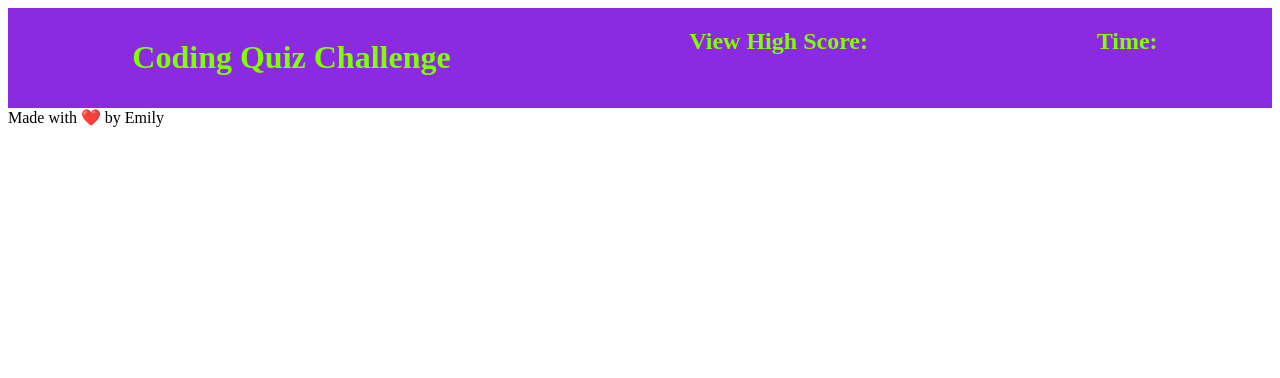
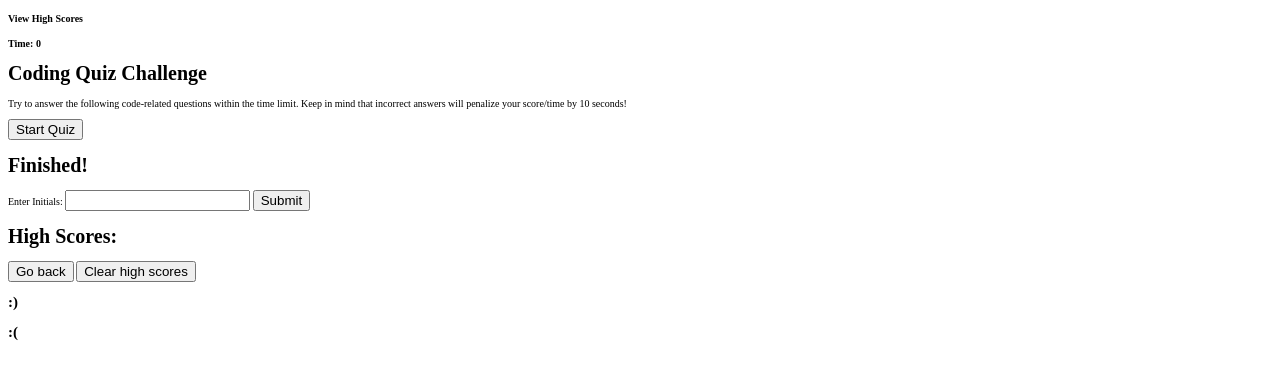
Before and after one commit to emilycain92/quiz-challenge, a plain HTML site: page index.html in a window 1280 px wide. Drawn offline with Linux system fonts and the light colour scheme.

Commit message:
finished html, started css and js

```diff
--- a/assets/css/style.css
+++ b/assets/css/style.css
@@ -1,19 +1,11 @@
-.header{
-    margin: center;
-    display: flex;
-    justify-content: space-around;
-    border: 10px;
-    background-color: blueviolet;
+* {
+    box-sizing: border-box;
+  }
 
-}
-
-.header h1{
-   padding: 10px;
-   font: size 45px;
-   color: chartreuse;
-   text-align: center;
-}
-
-.header h2{
-    color:chartreuse
-}
+  :root {
+    --primary: #0c835bc5;
+    --secondary: rgb(104, 202, 125);
+    --tertiary: rgb(27, 133, 80);
+    --white: rgb(255, 255, 255);
+    font-size: 62.5%;
+  }
--- a/assets/js/script.js
+++ b/assets/js/script.js
@@ -1,4 +1,22 @@
-//Start of Variables//
-var header = document.querySelector(".header");
-var highestScore = document.querySelector(".highScores");
-var displayTime = document.querySelector(".displayTime");
+var containerQuestionEl = document.getElementById("question-container");
+var containerStartEl = document.getElementById("starter-container");
+var containerEndEl = document.getElementById("end-container")
+var containerScoreEl = document.getElementById("score-banner")
+var formInitials = document.getElementById("initials-form")
+var containerHighScoresEl = document.getElementById("high-score-container")
+var ViewHighScoreEl = document.getElementById("view-high-scores")
+var listHighScoreEl = document.getElementById("high-score-list")
+var correctEl = document.getElementById("correct")
+var wrongEl = document.getElementById("wrong")
+//buttons
+var btnStartEl = document.querySelector("#start-game");
+var btnGoBackEl = document.querySelector("#go-back")
+var btnClearScoresEl = document.querySelector("#clear-high-scores")
+//questions/answers
+var questionEl = document.getElementById("question")
+var answerbuttonsEl = document.getElementById("answer-buttons")
+var timerEl = document.querySelector("#timer");
+var score = 0;
+var timeleft;
+var gameover
+timerEl.innerText = 0;
--- a/index.html
+++ b/index.html
@@ -3,38 +3,70 @@
     <head>
         <meta charset="UTF-8">
         <meta name="viewport" content="width=device-width, initial-scale=1.0">
+        <meta http-equiv="X-UA-Compatible" content="ie=edge">
+        <title>Coding Quiz Challenge</title>
         <link rel="stylesheet" href="./assets/css/style.css">
-    <title>Coding Quiz Challenge</title>
     </head>
-
                          <!--Quiz CONTENTS-->
     <body>
-<!--Header CONTENTS/Score and Time Display-->
-    <div class="header">
-        <h1 >Coding Quiz Challenge</h1>
-        <h2 class="highScore">View High Score:</h2>
-        <h2 class="displayTime">Time:</h2>
-    </div>
 
+        <header>
+            <h4 id="view-high-scores">View High Scores</h4>
+            <h4 class="timer">Time: <span id="timer"></span></h4>
+        </header>
 
         <!--Quiz instructions and Start Button-->
 
+        <div id="starter-container" class="show">
+            <div class="container start">
+                <h1>Coding Quiz Challenge</h1>
+                <p>Try to answer the following code-related questions within the time limit.
+                Keep in mind that incorrect answers will penalize your score/time by 10 seconds!
+                </p>
+                <button class="btn startend" id="start-game">Start Quiz</button>
+            </div>
+        </div>
 
         <!--Quiz Container-->
 
+        <div id="question-container" class="hide">
+            <div class="container questions">
+                <div id="question"></div>
+                <div id="answer-buttons" class="btn-grid"></div>
+            </div>
+        </div>
 
+        <div id="end-container" class="hide">
+           <div class="container end">
+            <div id=score-banner>
+                <h1>Finished!</h1>
+            </div>
+            <form id="initials-form" class="initials">
+              <p> Enter Initials:
+                <input type="text" name="initials" id="initials" class="text-input" />
+                <button class="btn startend" id="sumbit-score" type="submit">Submit</button> </p>
+              </form>
+            </div>
+        </div>
 
-<script src="assets/js/script.js"></script>
+        <div id="high-score-container" class="hide">
+          <div class="high-scores container">
+            <h1 class="high-score">High Scores:</h1>
+            <ol id="high-score-list" class="score-list"></ol>
+        <div>
+            <button class="btn" id="go-back">Go back</button>
+            <button class="btn" id="clear-high-scores">Clear high scores</button>
+        </div>
+        </div>
+    </div>
 
-<footer>Made with ❤️ by Emily </footer>
+    <div class="hide" id="correct">
+        <h2>:)</h2>
+    </div>
+    <div class="hide" id="wrong">
+        <h2>:( </h2>
+    </div>
+
+    <script src="./assets/js/script.js"></script>
 </body>
 </html>
-
-
-
-
-
-
-
-
-<script src="assets/js/script.js"></script>
```
Lines whose indentation alone changed are shown as unchanged.
